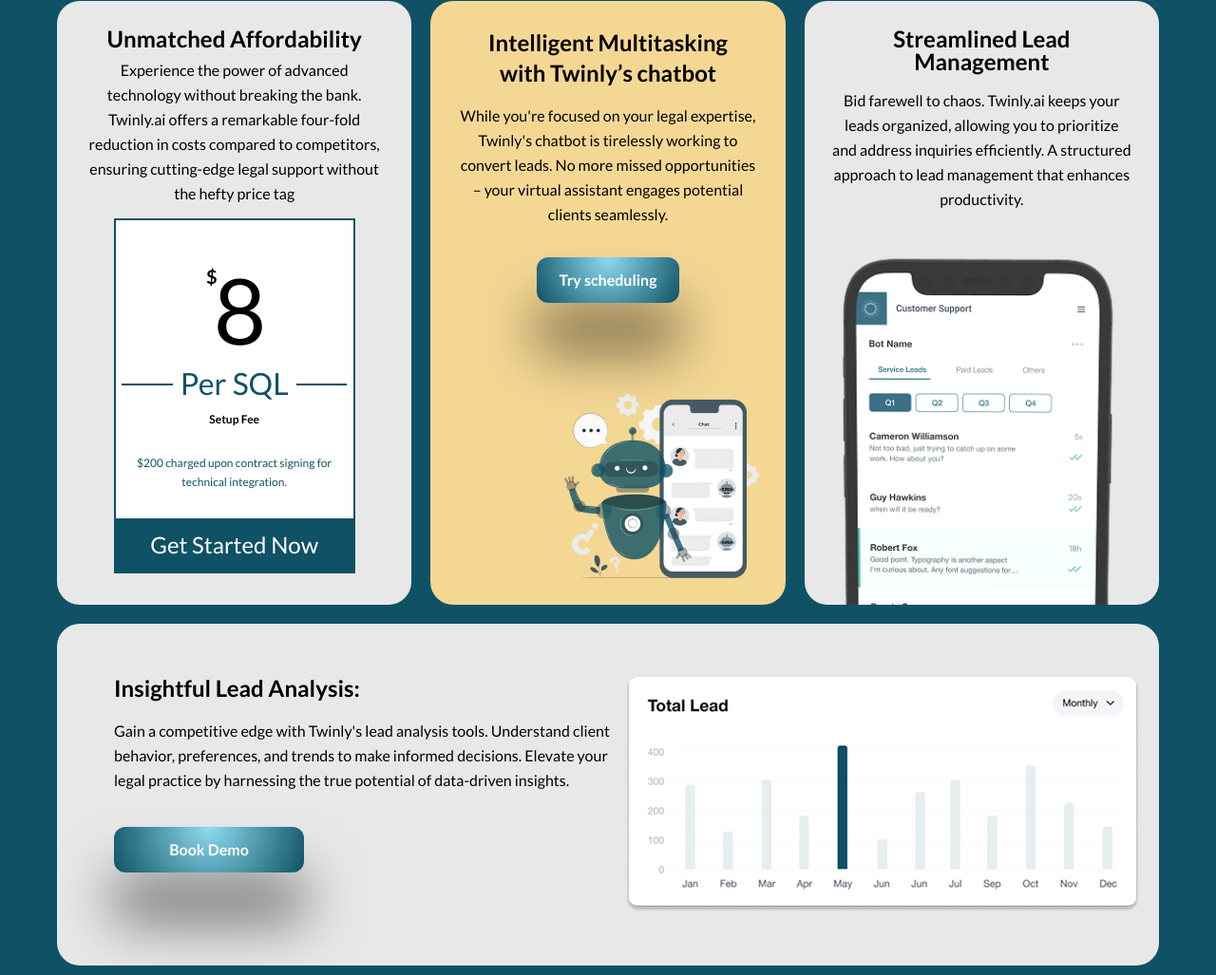
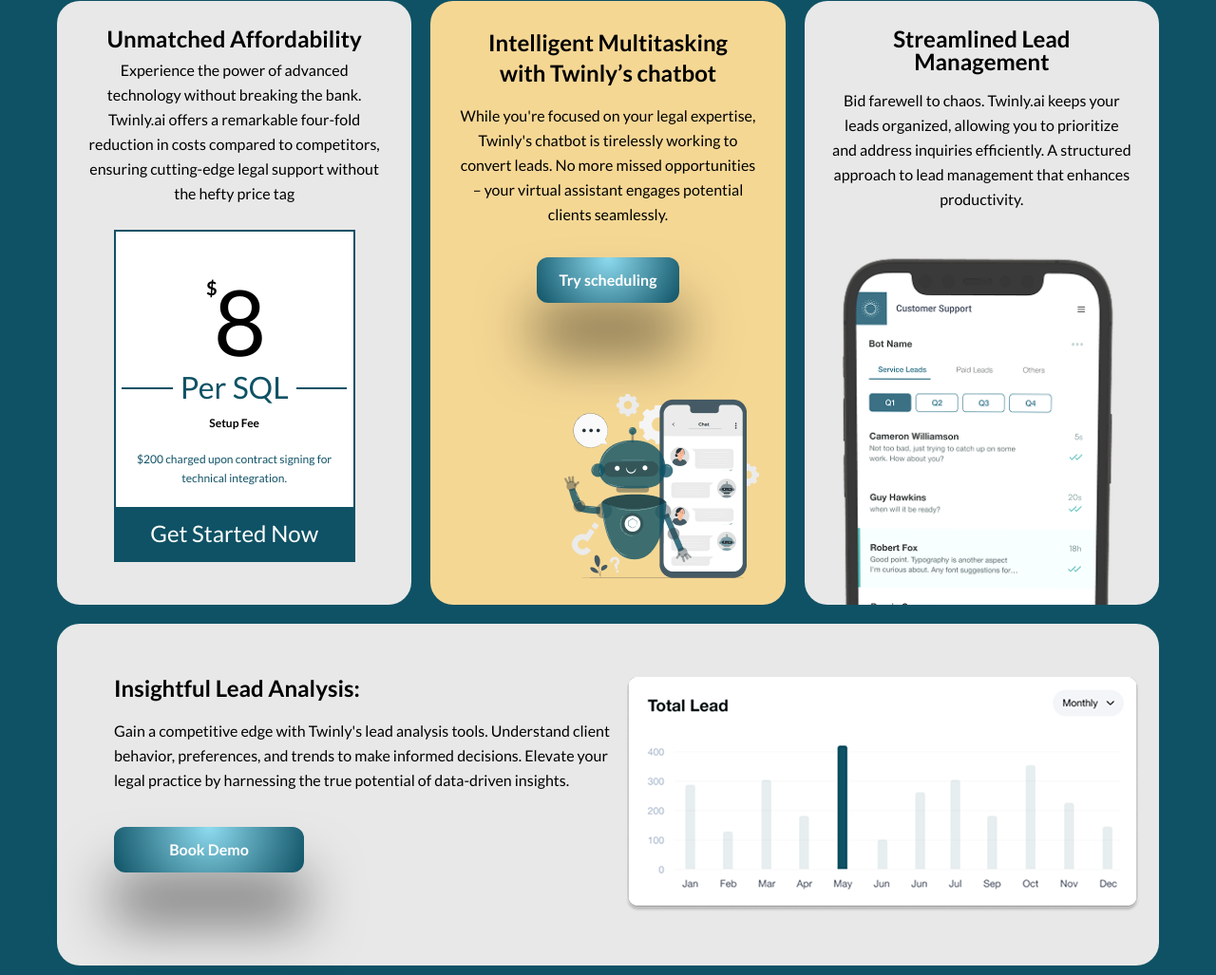
Before and after one commit to MadihaRehman-web/Twinly-Landing-Page-Tailwind, a website: page index.html in a window 1280 px wide. Shown: the part 1770-2797 px from the top of the page at 95% size. Drawn offline with nearby package versions, Linux system fonts and the light colour scheme; files that its build step writes are made by us from their sources.

Commit message:
Adjust gap and padding of Purpose section cell 1

```diff
--- a/index.html
+++ b/index.html
@@ -294,7 +294,7 @@
               without the hefty price tag
             </p>
             <div
-              class="border-2 border-primary bg-white flex flex-col gap-7 pt-11 w-4/5 m-auto"
+              class="border-2 border-primary bg-white flex flex-col gap-5 pt-11 w-4/5 m-auto"
             >
               <span class="block text-8xl font-normal leading-25"
                 ><sup class="text-xl relative -top-16 -right-1 font-semibold"
@@ -307,7 +307,7 @@
                   >Per SQL</span
                 >
               </span>
-              <span class="block text-xs font-semibold">Setup Fee</span>
+              <span class="block text-xs font-semibold pt-2">Setup Fee</span>
               <p class="font-normal text-xs leading-5 text-primary">
                 $200 charged upon contract signing for technical integration.
               </p>
```
